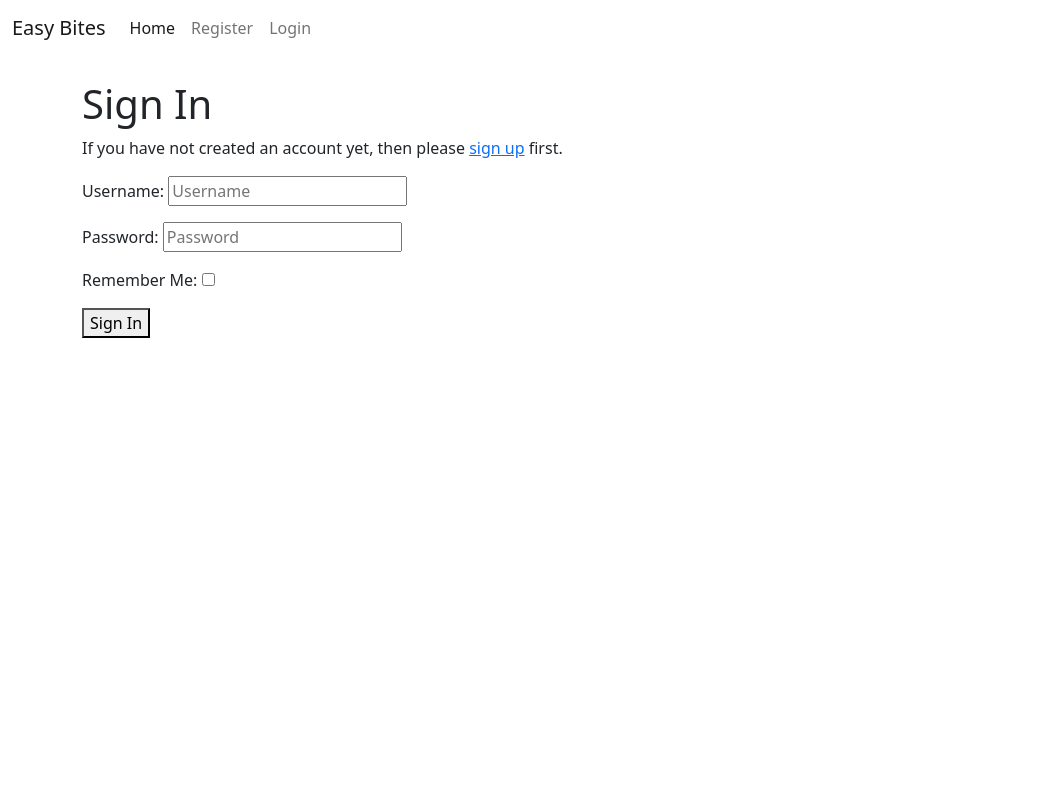
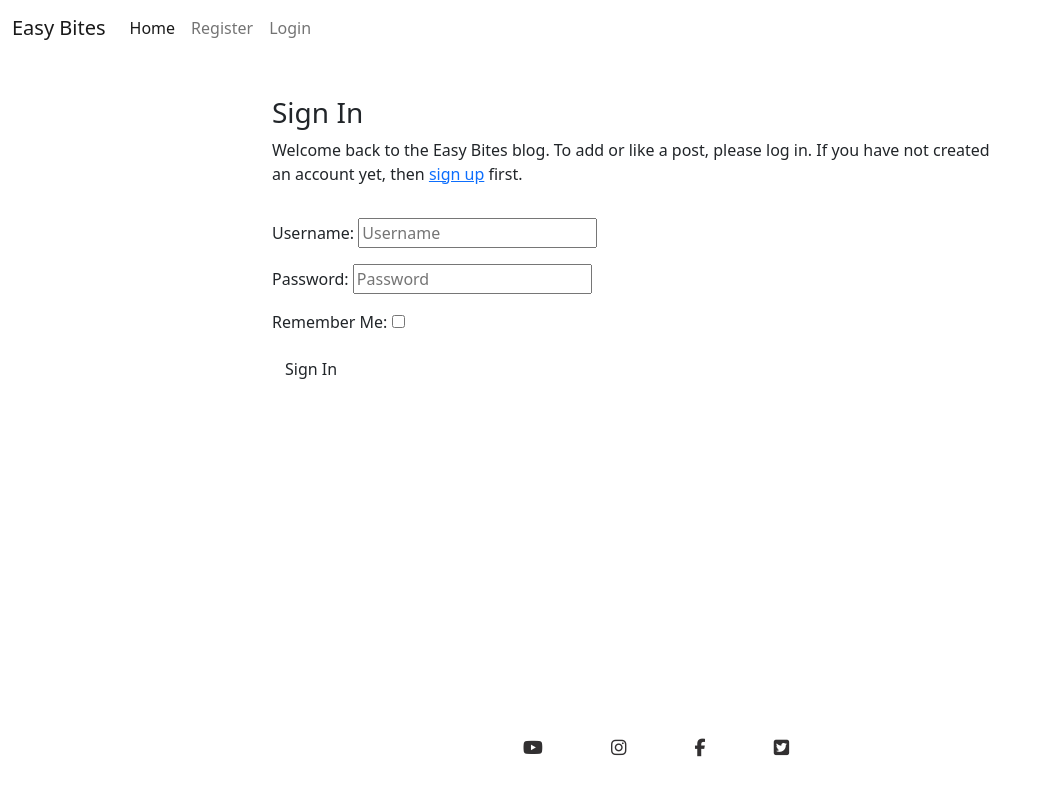
Before and after one commit to LanaCreegan/Recipe-Blog-PP4, a Django app: page /accounts/login/ in a window 1280 px wide. Shown: the whole page, without its empty margins (0-1039 px from the left). Run offline with Django 4.2, Linux system fonts and the light colour scheme; some libraries are stand-ins or nearby versions.

Commit message:
Add styling to recipe page, reipce details, login and register pages

```diff
--- a/easybites/settings.py
+++ b/easybites/settings.py
@@ -32,7 +32,7 @@
 # SECURITY WARNING: don't run with debug turned on in production!
 DEBUG = True
 
-ALLOWED_HOSTS = ['recipe-blog-56bae4a81d23.herokuapp.com', '8000-lanacreegan-recipeblogp-b2x6vnj66vg.ws-eu102.gitpod.io', 'localhost']
+ALLOWED_HOSTS = ['recipe-blog-56bae4a81d23.herokuapp.com', '8000-lanacreegan-recipeblogp-b2x6vnj66vg.ws-eu103.gitpod.io', 'localhost']
 
 
 # Application definition
--- /dev/null
+++ b/static/css/style.css
@@ -0,0 +1,32 @@
+.recipe-name{
+    color: #444444;
+    text-decoration: none;
+}
+
+.recipe-page .recipe-page-date{
+    display: inline;
+    margin-right: 8px;
+}
+
+.btn-signup {
+    background-color: #a73030;
+}
+
+footer {
+    padding: 64px 0;
+}
+
+.social-networks {
+    text-align: center;
+
+}
+
+.social-networks > li {
+    display: inline;
+    margin: 0 32px;
+}
+
+.social-networks i {
+    font-size: 110%;
+    color: #323031;
+}
--- a/templates/account/login.html
+++ b/templates/account/login.html
@@ -1,4 +1,5 @@
 {% extends "base.html" %}
+
 
 {% load i18n %}
 {% load account socialaccount %}
@@ -7,20 +8,27 @@
 
 {% block content %}
 
-<h1>{% trans "Sign In" %}</h1>
+<div class="container">
+  <div class="row">
+    <div class="col-md-8 mt-3 offset-md-2">
+      <h3>{% trans "Sign In" %}</h3>
 
-
-<p>{% blocktrans %}If you have not created an account yet, then please
-<a href="{{ signup_url }}">sign up</a> first.{% endblocktrans %}</p>
-
-
+      <p>{% blocktrans %}Welcome back to the Easy Bites blog. To add or like a post, please log in. If you
+        have not created an account yet, then <a class="link" href="{{ signup_url }}">sign up</a>
+        first.{% endblocktrans %}</p>
+    </div>
+  </div>
+  <div class="row">
+    <div class="col-md-8 mt-3 offset-md-2">
       <form class="login" method="POST" action="{% url 'account_login' %}">
         {% csrf_token %}
         {{ form.as_p }}
         {% if redirect_field_value %}
         <input type="hidden" name="{{ redirect_field_name }}" value="{{ redirect_field_value }}" />
         {% endif %}
-  <button class="primaryAction" type="submit">{% trans "Sign In" %}</button>
+        <button class="btn btn-signup right" type="submit">{% trans "Sign In" %}</button>
       </form>
-
+    </div>
+  </div>
+</div>
 {% endblock %}
--- a/templates/base.html
+++ b/templates/base.html
@@ -1,8 +1,11 @@
+{% load static %}
+
 <!doctype html>
 <html lang="en">
   <head>
     <meta charset="utf-8">
     <meta name="viewport" content="width=device-width, initial-scale=1">
+    <link rel="stylesheet" href="{% static 'css/style.css' %}">
     <link href="https://cdn.jsdelivr.net/npm/bootstrap@5.1.3/dist/css/bootstrap.min.css" rel="stylesheet" integrity="sha384-1BmE4kWBq78iYhFldvKuhfTAU6auU8tT94WrHftjDbrCEXSU1oBoqyl2QvZ6jIW3" crossorigin="anonymous">
     <script src="https://cdn.jsdelivr.net/npm/bootstrap@5.1.3/dist/js/bootstrap.bundle.min.js" integrity="sha384-ka7Sk0Gln4gmtz2MlQnikT1wXgYsOg+OMhuP+IlRH9sENBO0LRn5q+8nbTov4+1p" crossorigin="anonymous"></script>
     <title>Easy Bites</title>
@@ -55,11 +58,39 @@
            </div>
 <br/>
     <div class="container">
+      <div class="row">
         {% block content %}
 
 
         {% endblock %}
+      </div>
     </div>
+    <footer class="fixed-bottom mt-auto py-4">
+      <div>
+          <ul class="social-networks">
+              <li>
+                  <a href="https://www.youtube.com/" target="_blank" rel="noopener"
+                      aria-label="Visit our Youtube channel (opens in a new tab)"><i
+                          class="fa-brands fa-youtube"></i></a>
+              </li>
+              <li>
+                  <a href="https://www.instagram.com/" target="_blank" rel="noopener"
+                      aria-label="Visit our Instagram page (opens in a new tab)"><i
+                          class="fa-brands fa-instagram"></i></a>
+              </li>
+              <li>
+                  <a href="https://www.facebook.com/" target="_blank" rel="noopener"
+                      aria-label="Visit our Facebook page (opens in a new tab)"><i
+                          class="fa-brands fa-facebook-f"></i></a>
+              </li>
+              <li>
+                  <a href="https://www.twitter.com/" target="_blank" rel="noopener"
+                      aria-label="Visit our Twitter page (opens in a new tab)"><i
+                          class="fa-brands fa-square-twitter"></i></a>
+              </li>
+          </ul>
+      </div>
+  </footer>
 <script>
     setTimeout(function() {
         let messages = document.getElementById("msg");
@@ -67,5 +98,6 @@
         alert.close();
     }, 3000);
 </script>
+<script src="https://kit.fontawesome.com/ba9ae38aaf.js" crossorigin="anonymous"></script>
   </body>
 </html>
--- a/templates/delete_recipe.html
+++ b/templates/delete_recipe.html
@@ -1,4 +1,5 @@
 {% extends 'base.html' %}
+{% load static %}
 
 {% block content %}
 
--- a/templates/edit_recipe.html
+++ b/templates/edit_recipe.html
@@ -1,4 +1,5 @@
 {% extends 'base.html' %}
+{% load static %}
 
 {% block content %}
 
```
Also changed, not shown: templates/account/signup.html (+14 -4 lines), templates/recipe.html (+17 -15 lines), templates/recipe_detail.html (+16 -10 lines). Lines whose indentation alone changed are shown as unchanged.
